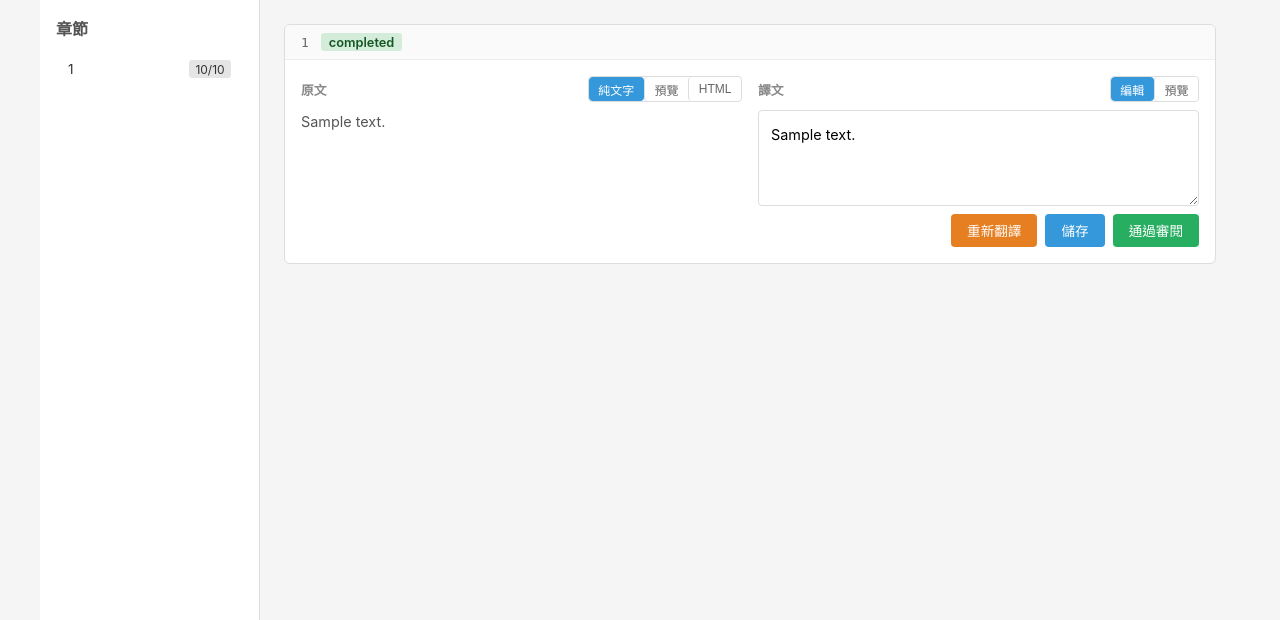
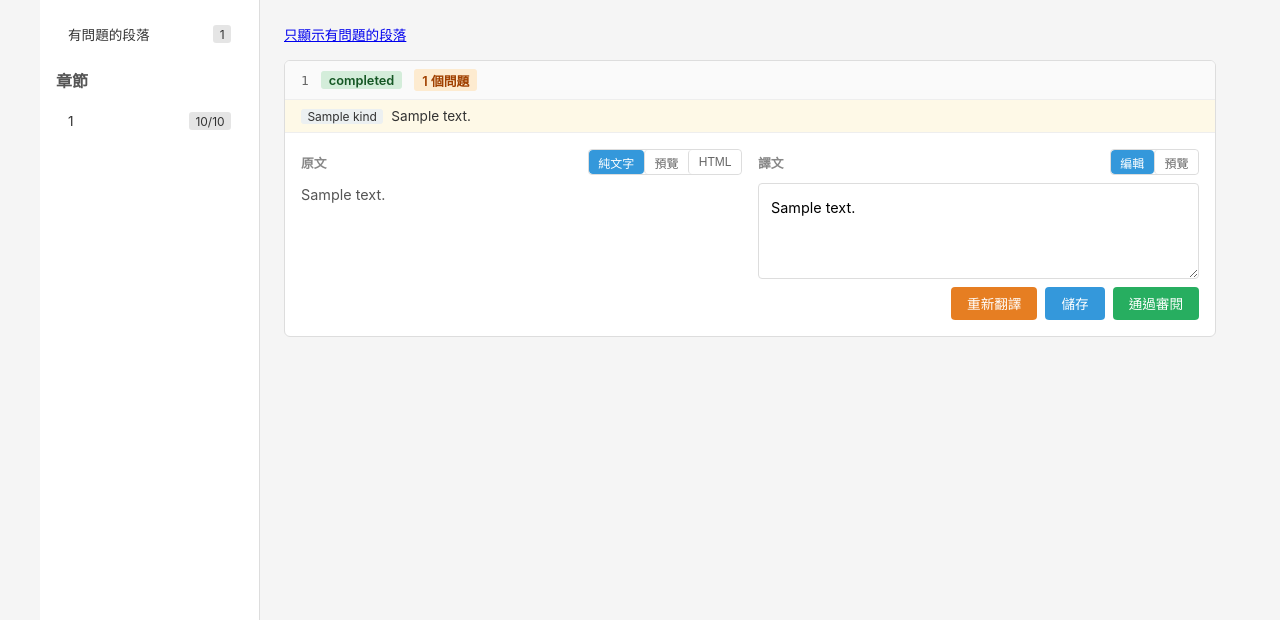
Before and after one commit to november295536/epub-translator, a Flask app: template src/web/templates/project/review.html in a window 1280 px wide. Shown: the part 190-810 px from the top of the page. Run offline with Flask 3, Linux system fonts and the light colour scheme; the template is opened without the code that fills it: most values are stand-ins (such as "Sample title", 1, 10 or a date in 2020).

Commit message:
feat: show segment issues in the review and filter by them
The review page shows an issue badge and the issue details per segment,
lists the segments with issues (whole project or one chapter), and
updates them from the issues that save, approve and re-translate now
return. Save and approve check the glossary.

```diff
--- a/src/web/static/style.css
+++ b/src/web/static/style.css
@@ -149,6 +149,45 @@ header .subtitle {
 .status-translated { background: #3498db; color: white; }
 .status-reviewed { background: #27ae60; color: white; }
 .status-failed { background: #c0392b; color: white; }
+
+.issue-badge {
+    background: #fdebd0;
+    color: #a04000;
+    padding: 0.1rem 0.5rem;
+    border-radius: 3px;
+    font-weight: 600;
+}
+
+.segment-issues {
+    list-style: none;
+    margin: 0;
+    padding: 0.5rem 1rem;
+    background: #fef9e7;
+    border-bottom: 1px solid #eee;
+    font-size: 0.85rem;
+}
+
+.segment-issues li + li { margin-top: 0.25rem; }
+
+.issue-kind {
+    display: inline-block;
+    margin-right: 0.5rem;
+    padding: 0 0.4rem;
+    border-radius: 3px;
+    background: #ecf0f1;
+    font-size: 0.75rem;
+}
+
+.issue-structure .issue-kind, .issue-backend .issue-kind { background: #c0392b; color: white; }
+
+.issue-badge[hidden], .segment-issues[hidden] { display: none; }
+
+.issue-filter {
+    margin-bottom: 1rem;
+    font-size: 0.85rem;
+}
+
+.segment-chapter { font-family: monospace; }
 
 .segment-body {
     display: flex;
@@ -805,6 +844,10 @@ button {
     flex-shrink: 0;
 }
 
+.review-sidebar a.issues-link {
+    margin-bottom: 1rem;
+}
+
 .review-sidebar h3 {
     font-size: 1rem;
     margin-bottom: 0.75rem;
--- a/src/web/templates/project/review.html
+++ b/src/web/templates/project/review.html
@@ -3,6 +3,11 @@
 {% block tab_content %}
 <div class="review-layout">
     <nav class="review-sidebar">
+        <a href="/project/{{ project_name }}/review?issues=1"
+           class="issues-link{% if issues_only and not current_chapter %} active{% endif %}">
+            有問題的段落
+            <span class="badge">{{ issue_count }}</span>
+        </a>
         <h3>章節</h3>
         <ul>
         {% for ch in chapters %}
@@ -18,14 +23,30 @@
     </nav>
 
     <div class="review-content">
+    {% if current_chapter %}
+        <div class="issue-filter">
+        {% if issues_only %}
+            只顯示有問題的段落 · <a href="/project/{{ project_name }}/review/chapter/{{ current_chapter }}">顯示全部</a>
+        {% else %}
+            <a href="/project/{{ project_name }}/review/chapter/{{ current_chapter }}?issues=1">只顯示有問題的段落</a>
+        {% endif %}
+        </div>
+    {% endif %}
     {% if segments %}
         {% for seg in segments %}
         <div class="segment" id="seg-{{ seg.segment_id }}" data-id="{{ seg.segment_id }}">
             <div class="segment-header">
                 <span class="segment-id">{{ seg.segment_id }}</span>
                 {% if seg.segment_type == 'code' %}<span class="segment-type">code</span>{% endif %}
+                {% if issues_only and not current_chapter %}<a class="segment-chapter" href="/project/{{ project_name }}/review/chapter/{{ seg.chapter_id }}#seg-{{ seg.segment_id }}">{{ seg.chapter_id }}</a>{% endif %}
                 <span class="segment-status status-{{ seg.status }}"{% if seg.issues %} title="{{ seg.issues | map(attribute='detail') | join('; ') }}"{% endif %}>{{ seg.status }}</span>
+                <span class="issue-badge"{% if not seg.issues %} hidden{% endif %}>{{ seg.issues | length }} 個問題</span>
             </div>
+            <ul class="segment-issues"{% if not seg.issues %} hidden{% endif %}>
+            {% for issue in seg.issues %}
+                <li class="issue-{{ issue.kind }}"><span class="issue-kind">{{ issue_kinds.get(issue.kind, issue.kind) }}</span>{{ issue.detail }}</li>
+            {% endfor %}
+            </ul>
             <div class="segment-body">
                 <div class="original" x-data="{ view: 'text' }">
                     <div class="original-header">
@@ -64,7 +85,11 @@
         {% endfor %}
     {% else %}
         <div class="empty-state">
+        {% if issues_only %}
+            <p>沒有有問題的段落。</p>
+        {% else %}
             <p>請從左側選擇一個章節開始審閱。</p>
+        {% endif %}
         </div>
     {% endif %}
     </div>
@@ -74,6 +99,27 @@
 {% block scripts %}
 <script>
 const projectName = '{{ project_name }}';
+const issueKinds = {{ issue_kinds|tojson }};
+
+// Show a segment's issues as the server returned them (save, approve,
+// re-translate, refused save)
+function showIssues(segId, issues) {
+    if (!Array.isArray(issues)) return;
+    const el = document.getElementById(`seg-${segId}`);
+    const badge = el.querySelector('.issue-badge');
+    const list = el.querySelector('.segment-issues');
+    badge.textContent = `${issues.length} 個問題`;
+    badge.hidden = list.hidden = issues.length === 0;
+    list.replaceChildren(...issues.map(issue => {
+        const li = document.createElement('li');
+        li.className = `issue-${issue.kind}`;
+        const kind = document.createElement('span');
+        kind.className = 'issue-kind';
+        kind.textContent = issueKinds[issue.kind] || issue.kind;
+        li.append(kind, issue.detail);
+        return li;
+    }));
+}
 
 // A save the server refused (e.g. 409: the project is locked): say so, and
 // keep the edit visibly unsaved
@@ -82,6 +128,7 @@ function showSaveError(segId, r, data) {
     status.textContent = '未儲存';
     status.className = 'segment-status status-failed';
     status.title = (data && data.error) || `HTTP ${r ? r.status : '?'}`;
+    if (data) showIssues(segId, data.issues);
     alert('未儲存：' + status.title);
 }
 
@@ -97,6 +144,7 @@ function saveSegment(segId) {
             const el = document.getElementById(`seg-${segId}`);
             el.querySelector('.segment-status').textContent = 'saved';
             el.querySelector('.segment-status').className = 'segment-status status-translated';
+            showIssues(segId, data.issues);
         } else {
             showSaveError(segId, r, data);
         }
@@ -116,6 +164,7 @@ function approveSegment(segId) {
             const el = document.getElementById(`seg-${segId}`);
             el.querySelector('.segment-status').textContent = 'reviewed';
             el.querySelector('.segment-status').className = 'segment-status status-reviewed';
+            showIssues(segId, data.issues);
         } else {
             showSaveError(segId, r, data);
         }
@@ -142,6 +191,7 @@ function retranslateSegment(segId) {
             textarea.value = data.translated_text;
             el.querySelector('.segment-status').textContent = 'translated';
             el.querySelector('.segment-status').className = 'segment-status status-translated';
+            showIssues(segId, data.issues);
         } else {
             const errMsg = data.error
                 || (data.auth_error ? {{ auth_hint|tojson }} : '翻譯失敗');
--- a/src/web/templates/project/search.html
+++ b/src/web/templates/project/search.html
@@ -17,7 +17,7 @@
                 </button>
             </form>
             <p class="text-muted" style="margin-top: 0.5rem; margin-bottom: 0; font-size: 0.85rem;">
-                搜尋已翻譯和已審閱段落的原文及譯文（不區分大小寫）
+                搜尋已翻譯、已審閱和翻譯失敗段落的原文及譯文（不區分大小寫）
             </p>
         </div>
     </div>
```
Also changed, not shown: src/web/blueprints/review.py (+56 -30 lines), tests/test_web.py (+128 -2 lines).
